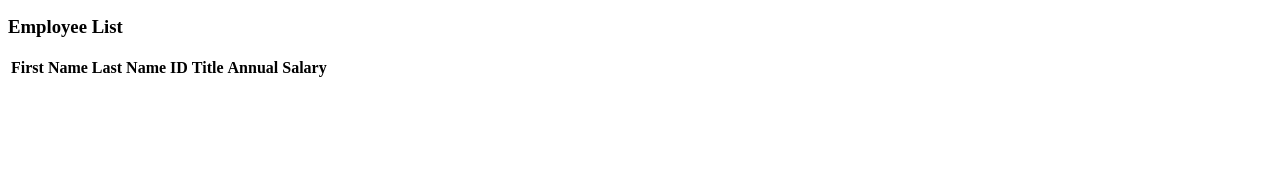
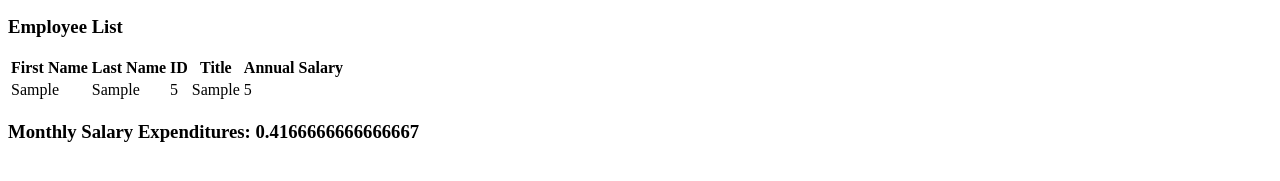
Before and after one commit to kikipogo/Weekend-1-Walkthrough, a plain HTML site: page index.html in a window 1280 px wide. Both pictures are taken after typing "Sample", "Sample", "5", "Sample", "5" into the empty fields and a click on the button "Submit". Shown: the part 125-306 px from the top of the page. Drawn offline with Linux system fonts and the light colour scheme.

Commit message:
CP: Completed Base Mode

```diff
--- a/client.js
+++ b/client.js
@@ -11,11 +11,18 @@ $(document).ready(function(){ //waits for DOM to completely load
     $('#employeeTableBody').append(
       '<tr>' +
       '<td>' + firstName + '</td>' +
-      '<td>' + lastName '</td>' +
+      '<td>' + lastName + '</td>' +
       '<td>' + idNumber + '</td>' +
       '<td>' + jobTitle + '</td>' +
       '<td>' + annualSalary + '</td>' +
     '</tr>'
     );
+
+    //Add monthly salary expenses to the DOM
+    var newEmployeeMonthlyExpenses = annualSalary / 12;
+    var previousMonthlyExpenses = $('#monthlyExpenses').text();
+    var totalMonthlyExpenses = parseFloat(previousMonthlyExpenses) + newEmployeeMonthlyExpenses;
+    $('#monthlyExpenses').text(totalMonthlyExpenses);
+
   });
 });
--- a/index.html
+++ b/index.html
@@ -11,19 +11,14 @@
   <!-- New Employee Form -->
   <label for='firstName'>First Name</label>
   <input type='text' name='firstName' placeholder='First Name' id='firstName'>
-
   <label for='lastName'>Last Name</label>
   <input type='text' name='lastName' placeholder='Last Name' id='lastName'>
-
   <label for='idNumber'>ID Number</label>
   <input type='number' name='idNumber' placeholder='ID Number' id='idNumber'>
-
   <label for='jobTitle'>Job Title</label>
   <input type='text' name='jobTitle' placeholder='Job Title' id='jobTitle'>
-
   <label for='annualSalary'>Annual Salary</label>
   <input type='number' name='annualSalary' placeholder='Annual Salary' id='annualSalary'>
-
   <button type='button'id='submitNewEmployee'>Submit</button>
   <!-- Table of Employees -->
   <h3>Employee List</h3>
@@ -40,5 +35,7 @@
     <tbody id='employeeTableBody'>
     </tbody>
   </table>
+  <!-- Monthly Salary Expenditures Section -->
+  <h3>Monthly Salary Expenditures: <span id='monthlyExpenses'>0</span></h3>
 </body>
 </html>
```
